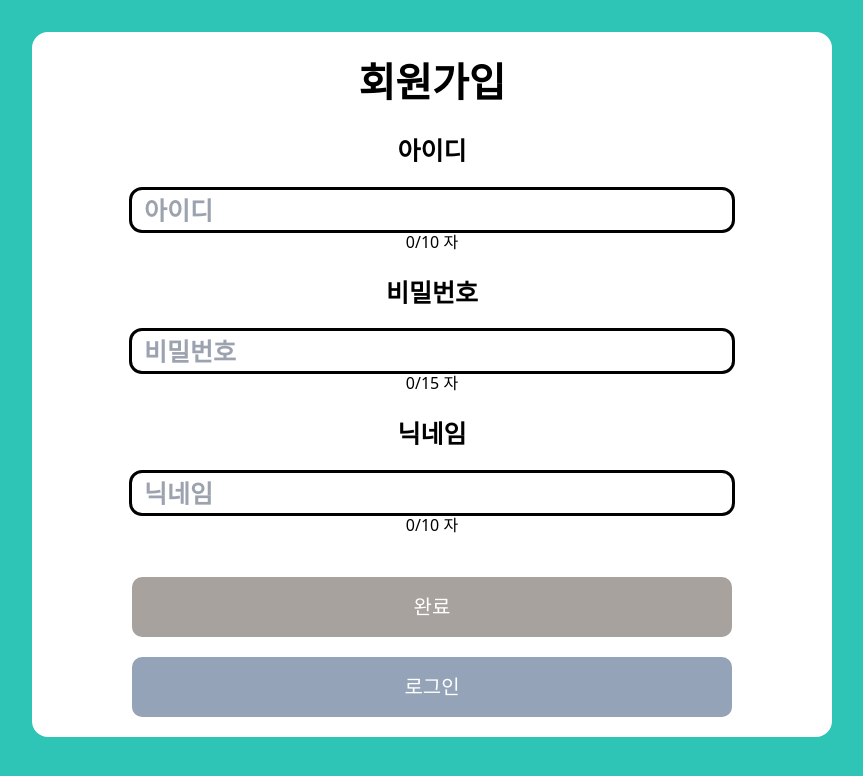
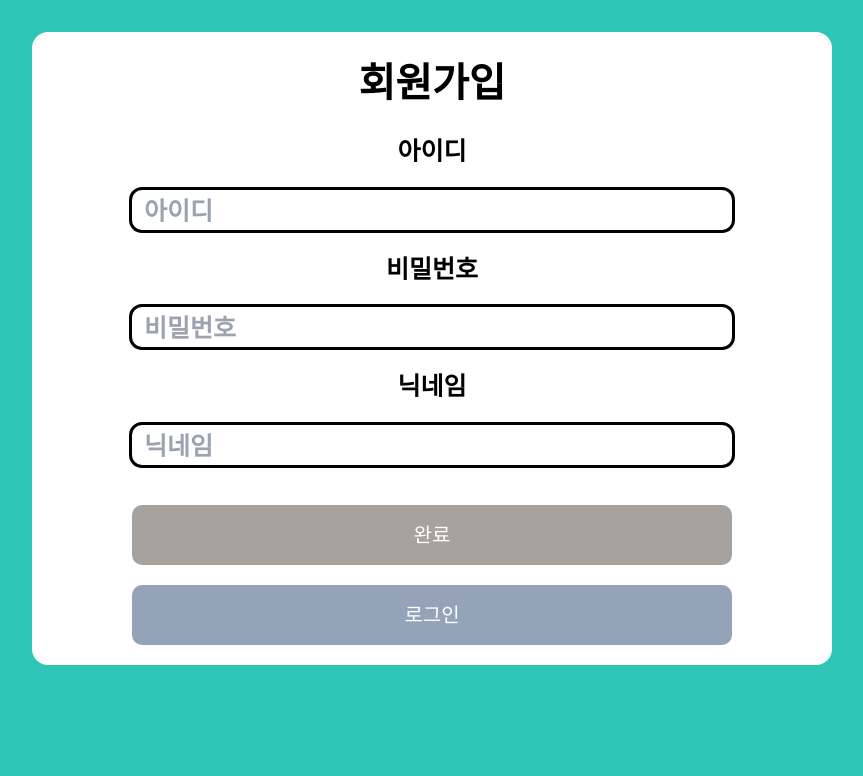
Before and after one commit to youngsupark1/My-Application-Upgrade, a React (Vite) app: page /signup in a window 1280 px wide. Shown: the top 776 px of the page, without its empty margins (208-1071 px from the left). Built offline with nearby package versions, Linux system fonts and the light colour scheme.

Commit message:
로그인, 회원가입 UI 수정

```diff
--- a/src/pages/Login.jsx
+++ b/src/pages/Login.jsx
@@ -2,21 +2,10 @@ import React, { useState } from "react";
 import { useNavigate } from "react-router-dom";
 
 export default function Login() {
-  const [inputIdCount, setInputIdCount] = useState(0);
-  const [inputPassCount, setInputPassCount] = useState(0);
-
   const navigate = useNavigate();
 
   const handleSignClick = () => {
     navigate("/signup");
-  };
-
-  const onInputIdHandler = (e) => {
-    setInputIdCount(e.target.value.length);
-  };
-
-  const onInputPassHandler = (e) => {
-    setInputPassCount(e.target.value.length);
   };
 
   return (
@@ -30,13 +19,8 @@ export default function Login() {
             type="text"
             placeholder="아이디"
             maxLength="10"
-            onChange={onInputIdHandler}
           />
         </div>
-        <p>
-          <span>{inputIdCount}</span>
-          <span>/10 자</span>
-        </p>
 
         <div className="mt-5 text-[25px] font-bold">
           <p>비밀번호</p>
@@ -45,13 +29,8 @@ export default function Login() {
             type="password"
             placeholder="비밀번호"
             maxLength="15"
-            onChange={onInputPassHandler}
           />
         </div>
-        <p>
-          <span>{inputPassCount}</span>
-          <span>/15 자</span>
-        </p>
 
         <div className=" w-[600px] h-[60px] mt-10 m-auto text-[20px] bg-stone-400 content-center text-white rounded-[10px]">
           <button type="submit">Login</button>
--- a/src/pages/Signup.jsx
+++ b/src/pages/Signup.jsx
@@ -1,23 +1,6 @@
-import { useState } from "react";
 import { useNavigate } from "react-router-dom";
 
 export default function Signup() {
-  const [inputIdCount, setInputIdCount] = useState(0);
-  const [inputPassCount, setInputPassCount] = useState(0);
-  const [inputNameCount, setInputNameCount] = useState(0);
-
-  const onInputIdHandler = (e) => {
-    setInputIdCount(e.target.value.length);
-  };
-
-  const onInputPassHandler = (e) => {
-    setInputPassCount(e.target.value.length);
-  };
-
-  const onInputNameHandler = (e) => {
-    setInputNameCount(e.target.value.length);
-  };
-
   const navigate = useNavigate();
 
   const handleLoginClick = () => {
@@ -35,13 +18,8 @@ export default function Signup() {
             type="text"
             placeholder="아이디"
             maxLength="10"
-            onChange={onInputIdHandler}
           />
         </div>
-        <p>
-          <span>{inputIdCount}</span>
-          <span>/10 자</span>
-        </p>
 
         <div className="mt-5 text-[25px] font-bold">
           <p>비밀번호</p>
@@ -50,13 +28,8 @@ export default function Signup() {
             type="password"
             placeholder="비밀번호"
             maxLength="15"
-            onChange={onInputPassHandler}
           />
         </div>
-        <p>
-          <span>{inputPassCount}</span>
-          <span>/15 자</span>
-        </p>
 
         <div className="mt-5 text-[25px] font-bold">
           <p>닉네임</p>
@@ -65,13 +38,8 @@ export default function Signup() {
             type="text"
             placeholder="닉네임"
             maxLength="10"
-            onChange={onInputNameHandler}
           />
         </div>
-        <p>
-          <span>{inputNameCount}</span>
-          <span>/10 자</span>
-        </p>
 
         <div className=" w-[600px] h-[60px] mt-10 m-auto text-[20px] bg-stone-400 content-center text-white rounded-[10px]">
           <button type="submit">완료</button>
```
